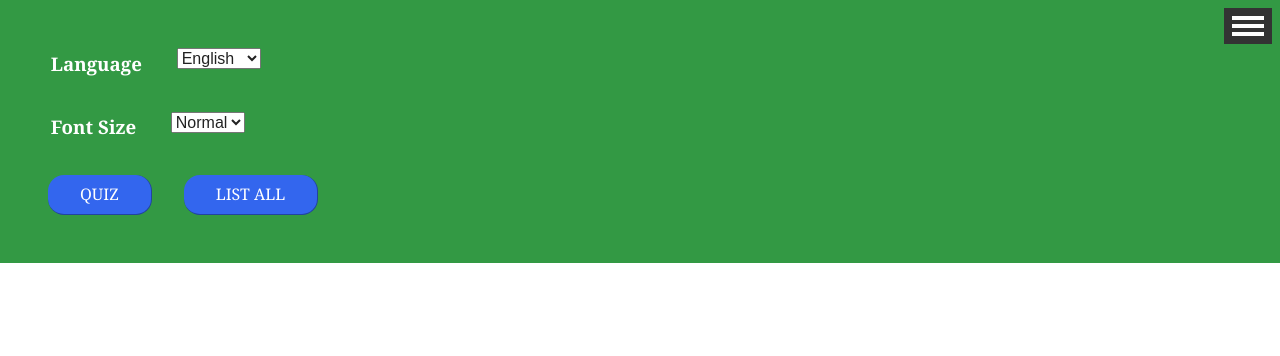
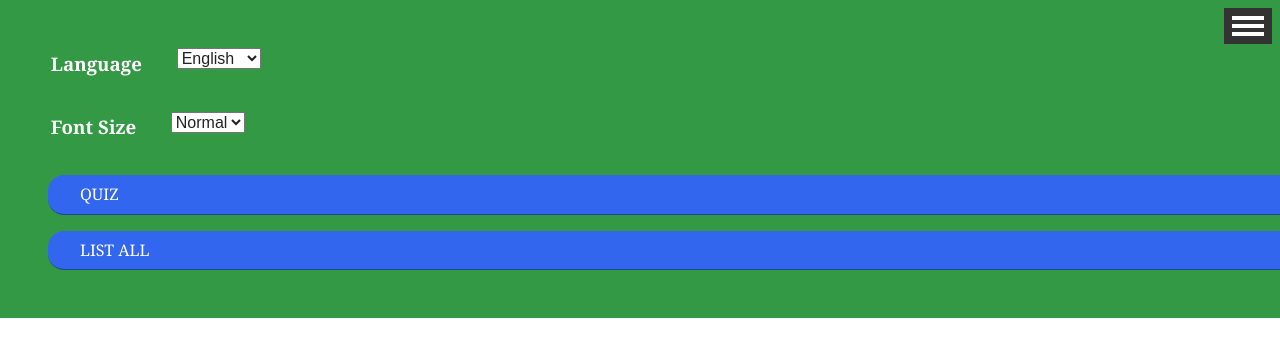
Before and after one commit to circlecube/lds-articles-of-faith, a plain HTML site: page index.html in a window 1280 px wide. Shown: the top 356 px of the page. Drawn offline with nearby package versions, Linux system fonts and the light colour scheme; a web font is replaced by a local one.

Commit message:
1.7 - More Bug fixes, minor layout improvements.

```diff
--- a/config.xml
+++ b/config.xml
@@ -2,8 +2,8 @@
     <widget xmlns = "http://www.w3.org/ns/widgets"
         xmlns:gap = "http://phonegap.com/ns/1.0"
         id        = "com.circlecube.articlesoffaith"
-        versionCode="160"
-        version   = "0.1.6">
+        versionCode="170"
+        version   = "0.1.7">
 
     <name>LDS Articles of Faith</name>
 
--- a/css/main.css
+++ b/css/main.css
@@ -426,7 +426,8 @@ body.font-small {
     color: #fff;
     text-transform: uppercase;
     padding: .5em 2em;
-    display: inline-block;
+    display: block;
+    width:auto;
     margin: 1em;
     cursor: pointer;
     clear:both;
@@ -459,6 +460,9 @@ body.font-small {
 .unordered .word {
     cursor: pointer;
 }
+.unordered.empty {
+    padding:0;
+}
 .word:active{
     background:#339944;
     color:#fff;
--- a/js/main.js
+++ b/js/main.js
@@ -218,10 +218,13 @@ jQuery(document).ready(function($) {
 		list_aofs();
 		$('.options').removeClass('active');
 	});
-	$('.options').on('click touch', '.button_game, .button_skip', function(e){
+	$('.options').on('click touch', '.button_game', function(e){
 		game_aofs();
 		quiz_article = -1;
 		$('.options').removeClass('active');
+	});
+	$('.content').on('click touch', '.button_skip', function(e){
+		game_aofs();
 	});
 	$('.options_toggle').on('click', function(){
 		$('.options').toggleClass('active');
```
